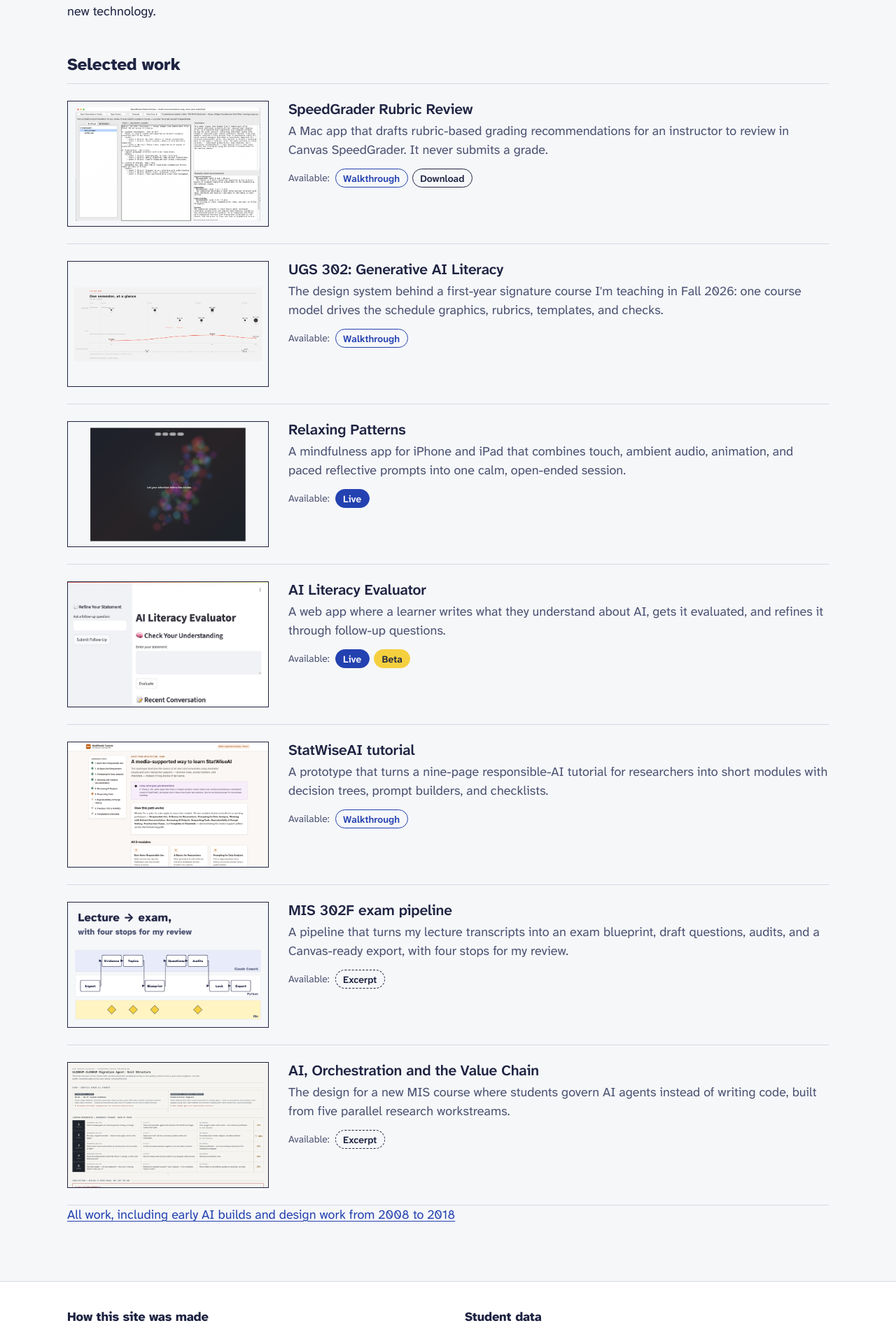
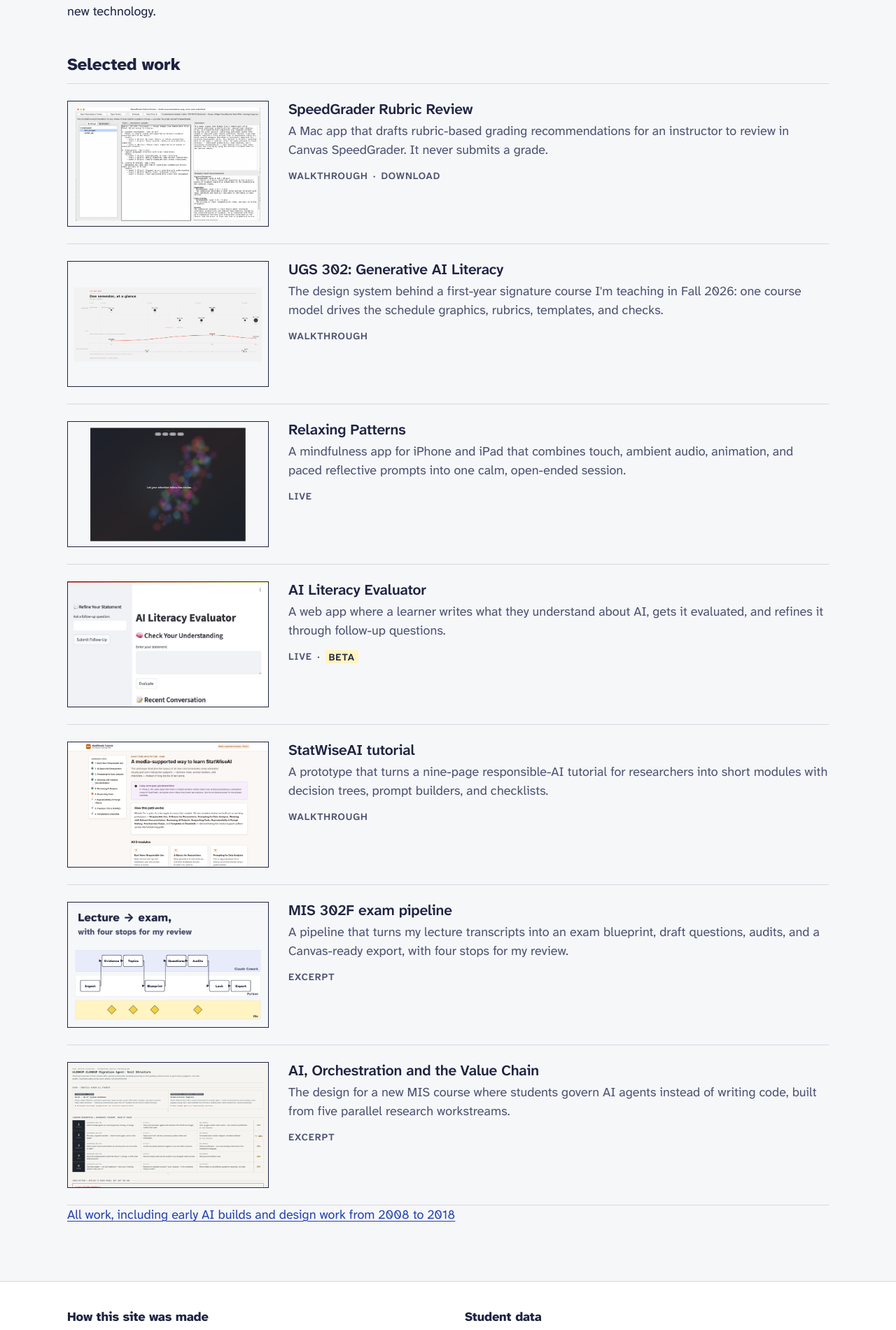
Before and after one commit to jarosenblum/jarosenblum.github.io, a Jekyll site: the page built from index.html, in a window 1280 px wide. Shown: the part 877-2778 px from the top of the page at 70% size. Built offline with Jekyll 4.4.1, drawn with Linux system fonts in a browser that asks for light colours.

Commit message:
Replace availability pills with a plain access line
Pills looked like buttons (same shape as real buttons, cobalt = clickable).
Case lists now show grey small-caps metadata (LIVE · DOWNLOAD) with
beta/alpha as a highlighter mark; case pages drop the pills, since their
buttons already say it, and show a one-line access note only when there
is no button. Also fixes action detection: empty strings are truthy in
Liquid, so every case rendered an empty actions block.

Co-Authored-By: Claude Opus 5.5 <noreply@anthropic.com>
Claude-Session: https://claude.ai/code/session_01MvFoNwewzyu79vTLKgnbiQ

```diff
--- a/_includes/build-strip.html
+++ b/_includes/build-strip.html
@@ -14,7 +14,7 @@
     </div>
     <p class="early-card__date">{{ b.date | default: "[date]" }}</p>
     <h3 class="early-card__name">{{ b.name }}</h3>
-    {%- if b.label %}<p class="badge badge--caution">{{ b.label }}</p>{% endif %}
+    {%- if b.label %}<p class="meta-tags"><span class="meta-tags__status">{{ b.label }}</span></p>{% endif %}
     <p class="early-card__note">{{ b.note }}</p>
     {%- if b.links and b.links.size > 0 %}
     <ul class="early-card__links">
--- a/_includes/link-badge.html
+++ b/_includes/link-badge.html
@@ -1,16 +1,14 @@
 {%- comment -%}
-  Badges shown on case rows and case headers. Inputs: include.case (a case-study document).
-  Link mode decides the first badge; download and status add more.
+  Access line for case lists (Home, Work). Plain metadata, not buttons:
+  grey small caps separated by dots; cobalt is kept for things you can click.
+  Status (beta / early alpha) is a highlighter mark. Inputs: include.case.
 {%- endcomment -%}
 {%- assign c = include.case -%}
-<div class="avail">
-<span class="avail__label" id="avail-{{ c.url | slugify }}">Available:</span>
-<ul class="badges" aria-labelledby="avail-{{ c.url | slugify }}">
-  {%- if c.link_mode == "live" %}<li class="badge badge--live">Live</li>{% endif -%}
-  {%- if c.link_mode == "walkthrough" %}<li class="badge badge--walkthrough">Walkthrough</li>{% endif -%}
-  {%- if c.link_mode == "excerpt" %}<li class="badge badge--excerpt">Excerpt</li>{% endif -%}
-  {%- if c.downloads and c.downloads.size > 0 %}<li class="badge badge--download">Download</li>{% endif -%}
-  {%- if c.status == "beta" %}<li class="badge badge--caution">Beta</li>{% endif -%}
-  {%- if c.status == "early alpha" %}<li class="badge badge--caution">Early alpha build</li>{% endif -%}
+<ul class="meta-tags" aria-label="Access">
+  {%- if c.link_mode == "live" %}<li>Live</li>{% endif -%}
+  {%- if c.link_mode == "walkthrough" %}<li>Walkthrough</li>{% endif -%}
+  {%- if c.link_mode == "excerpt" %}<li>Excerpt</li>{% endif -%}
+  {%- if c.downloads and c.downloads.size > 0 %}<li>Download</li>{% endif -%}
+  {%- if c.status == "beta" %}<li><span class="meta-tags__status">Beta</span></li>{% endif -%}
+  {%- if c.status == "early alpha" %}<li><span class="meta-tags__status">Early alpha build</span></li>{% endif -%}
 </ul>
-</div>
--- a/assets/css/site.css
+++ b/assets/css/site.css
@@ -226,23 +226,11 @@ main:focus { outline: none; }
 .case-row__title a:hover { text-decoration: underline; }
 .case-row__summary { color: var(--ink-2); margin-bottom: 0.75rem; }
 
-/* Badges: shape encodes link mode */
-.badges { list-style: none; margin: 0; padding: 0; display: flex; flex-wrap: wrap; gap: 0.4rem; }
-.badge {
-  display: inline-block;
-  font-size: var(--fs-sm);
-  font-weight: 600;
-  line-height: 1;
-  padding: 0.35rem 0.65rem;
-  border-radius: 999px;
-  border: 1.5px solid var(--ink);
-  color: var(--ink);
-  margin: 0;
-}
-.badge--live { background: var(--cobalt); border-color: var(--cobalt); color: var(--cobalt-ink); }
-.badge--walkthrough { border-color: var(--cobalt); color: var(--cobalt); }
-.badge--excerpt { border-style: dashed; }
-.badge--caution { background: var(--marker); border-color: var(--marker); }
+/* Access line: plain metadata, not buttons (cobalt is reserved for links) */
+.meta-tags { list-style: none; margin: 0.5rem 0 0; padding: 0; display: flex; flex-wrap: wrap; align-items: baseline;
+  font-size: var(--fs-sm); font-weight: 600; letter-spacing: 0.06em; text-transform: uppercase; color: var(--ink-2); }
+.meta-tags li + li::before { content: "·"; margin: 0 0.5em; color: var(--ink-2); }
+.meta-tags__status { background: var(--caveat-bg); color: var(--ink); padding: 0.05em 0.35em; }
 
 /* ==========================================================================
    Case page
@@ -251,10 +239,7 @@ main:focus { outline: none; }
 .case-head h1 { font-size: clamp(2rem, 5vw, var(--fs-3xl)); max-width: 22ch; }
 .case-head__back { font-size: var(--fs-sm); margin-bottom: 1.5rem; }
 .case-head__summary { font-size: var(--fs-md); max-width: 50ch; }
-.case-head .avail { margin-block: 1rem; }
-.avail { display: flex; flex-wrap: wrap; align-items: center; gap: 0.5rem; }
-.avail__label { font-size: var(--fs-sm); color: var(--ink-2); }
-.badge { cursor: default; }
+.access-note { margin-top: 1rem; max-width: 50ch; color: var(--ink-2); }
 
 .caveat {
   max-width: var(--measure);
@@ -343,7 +328,7 @@ main:focus { outline: none; }
 .early-card__date { font-family: var(--mono); font-size: var(--fs-sm); color: var(--ink-2); margin: 0.6rem 0 0.2rem; }
 .early-card__name { font-size: var(--fs-base); margin: 0 0 0.4rem; }
 .early-card__note { font-size: var(--fs-sm); color: var(--ink-2); }
-.early-card .badge { margin-bottom: 0.5rem; }
+.early-card .meta-tags { margin: 0 0 0.5rem; }
 .early-card__links { list-style: none; margin: 0; padding: 0; font-size: var(--fs-sm); }
 .early-card__links li + li { margin-top: 0.3rem; }
 .early-card__links a { font-weight: 600; }
```
Also changed, not shown: _layouts/case.html (+13 -3 lines), README.md.
